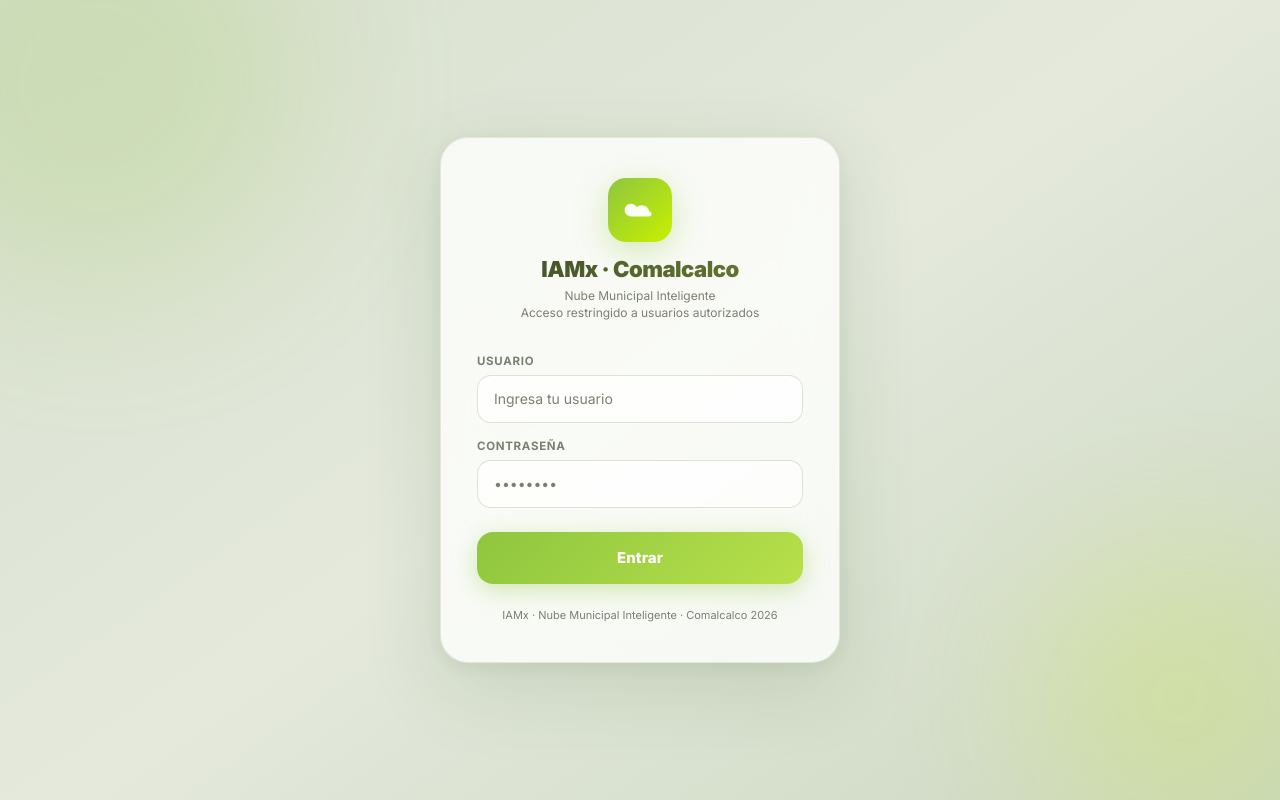
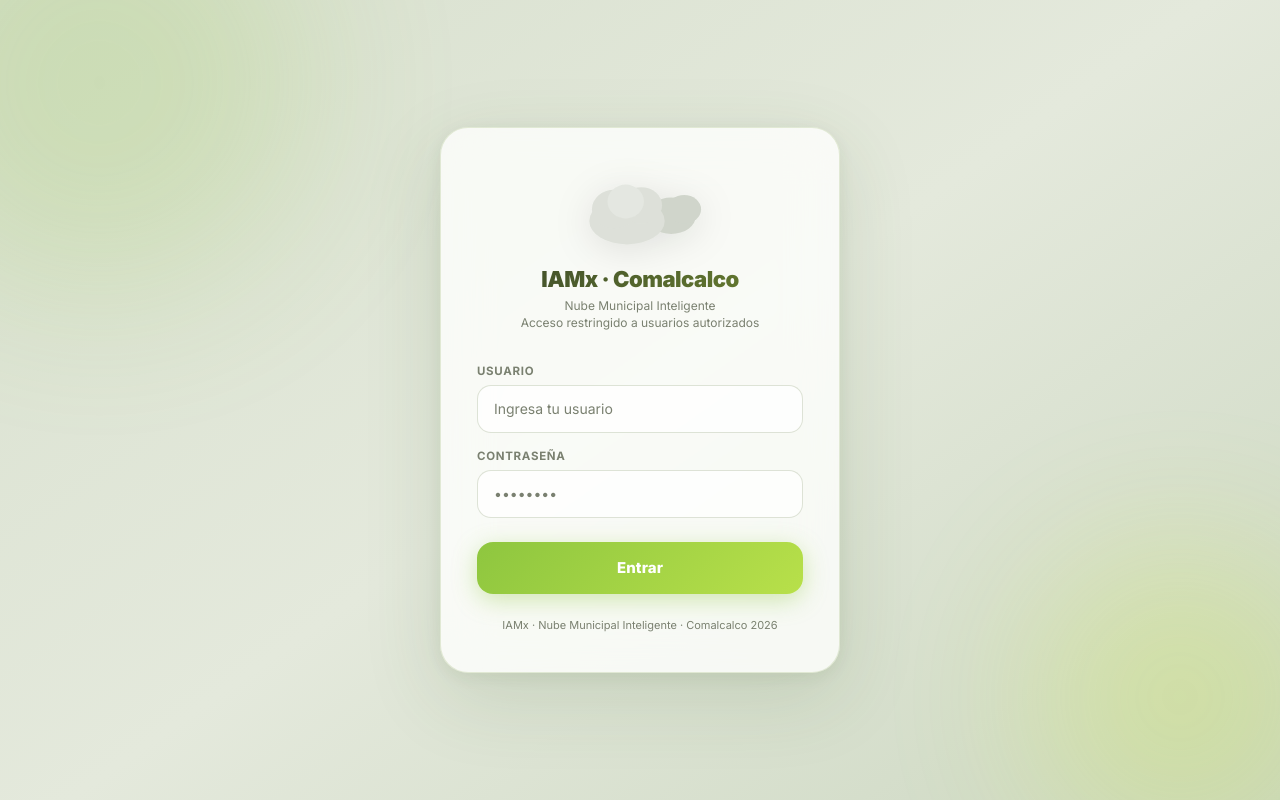
Before and after one commit to opemindresearch/nubes-inteligentes-comalcalco, a plain HTML site: page login.html in a window 1280 px wide. Drawn offline with Linux system fonts and the light colour scheme.

Commit message:
ui: Replace login icon with large floating soft-gray cloud SVG

```diff
--- a/login.html
+++ b/login.html
@@ -113,21 +113,23 @@
             margin-bottom: 32px;
         }
 
-        .logo-icon {
-            width: 64px;
-            height: 64px;
-            border-radius: 18px;
-            background: linear-gradient(135deg, #8ec63f, #c8f000);
-            display: inline-flex;
-            align-items: center;
-            justify-content: center;
-            font-size: 28px;
-            font-weight: 900;
-            color: #fff;
-            text-shadow: 0 2px 6px rgba(60, 100, 30, .4);
-            box-shadow: 0 8px 32px rgba(142, 198, 63, .35);
-            letter-spacing: -1px;
-            margin-bottom: 14px;
+        .cloud-icon {
+            display: block;
+            margin: 0 auto 18px;
+            filter: drop-shadow(0 6px 18px rgba(0, 0, 0, .10));
+            animation: cloudFloat 5s ease-in-out infinite;
+        }
+
+        @keyframes cloudFloat {
+
+            0%,
+            100% {
+                transform: translateY(0);
+            }
+
+            50% {
+                transform: translateY(-8px);
+            }
         }
 
         .logo h1 {
@@ -288,13 +290,17 @@
 
     <div class="card">
         <div class="logo">
-            <div class="logo-icon">
-                <svg width="34" height="34" viewBox="0 0 64 64" fill="none" xmlns="http://www.w3.org/2000/svg">
-                    <path
-                        d="M50 38c0-8.284-6.716-15-15-15a14.96 14.96 0 00-9.47 3.348C24.196 22.56 20.014 20 15.2 20 8.463 20 3 25.373 3 32c0 6.627 5.463 12 12.2 12H49a5 5 0 001-9.88V38z"
-                        fill="white" fill-opacity="0.95" />
-                </svg>
-            </div>
+            <svg class="cloud-icon" width="130" height="80" viewBox="0 0 200 120" fill="none"
+                xmlns="http://www.w3.org/2000/svg">
+                <!-- Nube trasera (más pequeña, a la derecha) -->
+                <ellipse cx="148" cy="72" rx="38" ry="28" fill="#d0d5cb" />
+                <ellipse cx="168" cy="62" rx="26" ry="22" fill="#d0d5cb" />
+                <!-- Nube principal -->
+                <ellipse cx="80" cy="80" rx="58" ry="36" fill="#dde0d9" />
+                <ellipse cx="60" cy="62" rx="34" ry="30" fill="#dde0d9" />
+                <ellipse cx="102" cy="56" rx="32" ry="28" fill="#dde0d9" />
+                <ellipse cx="78" cy="50" rx="28" ry="26" fill="#e4e7e1" />
+            </svg>
             <h1>IAMx · Comalcalco</h1>
             <p>Nube Municipal Inteligente<br>Acceso restringido a usuarios autorizados</p>
         </div>
```
